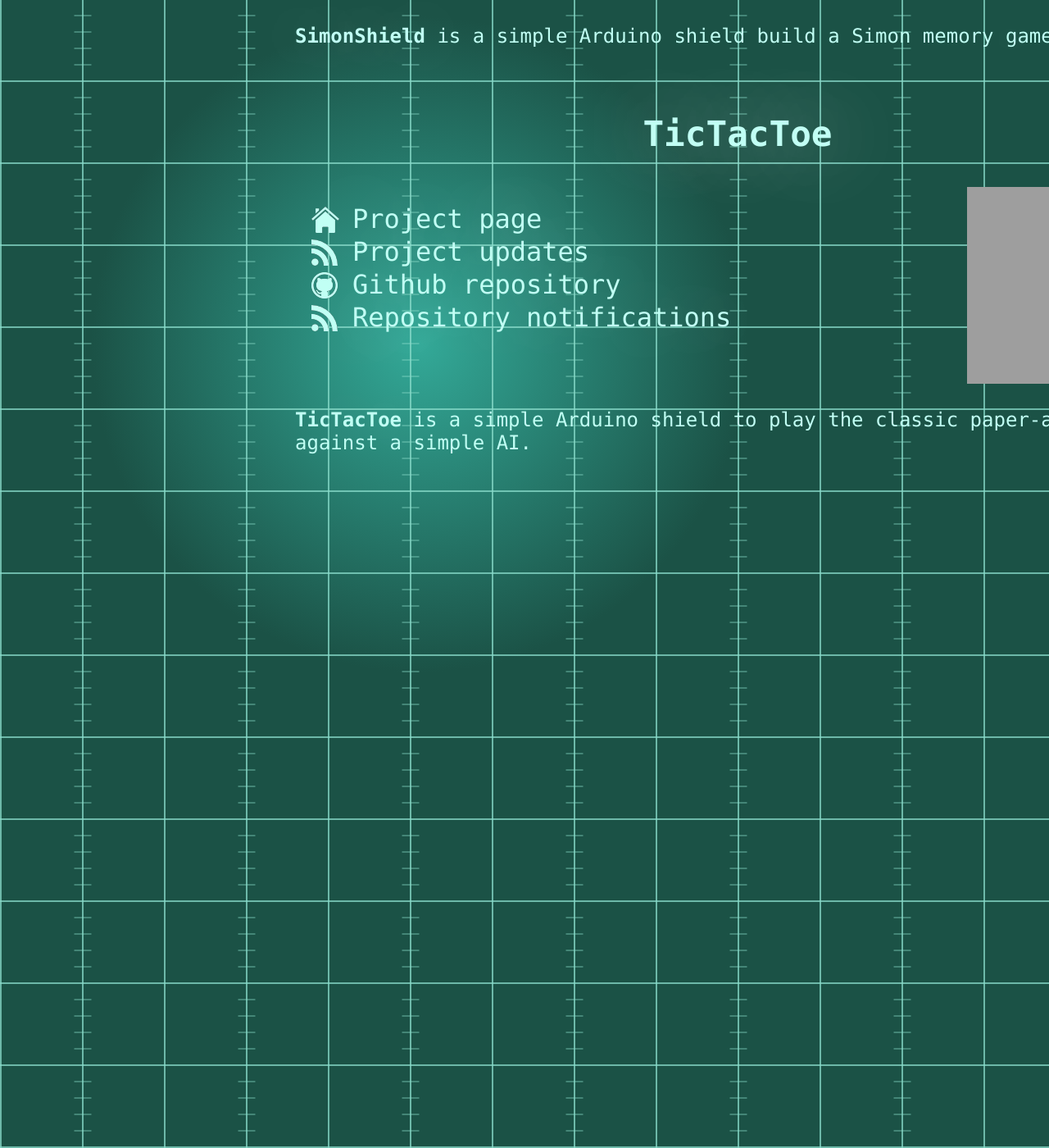
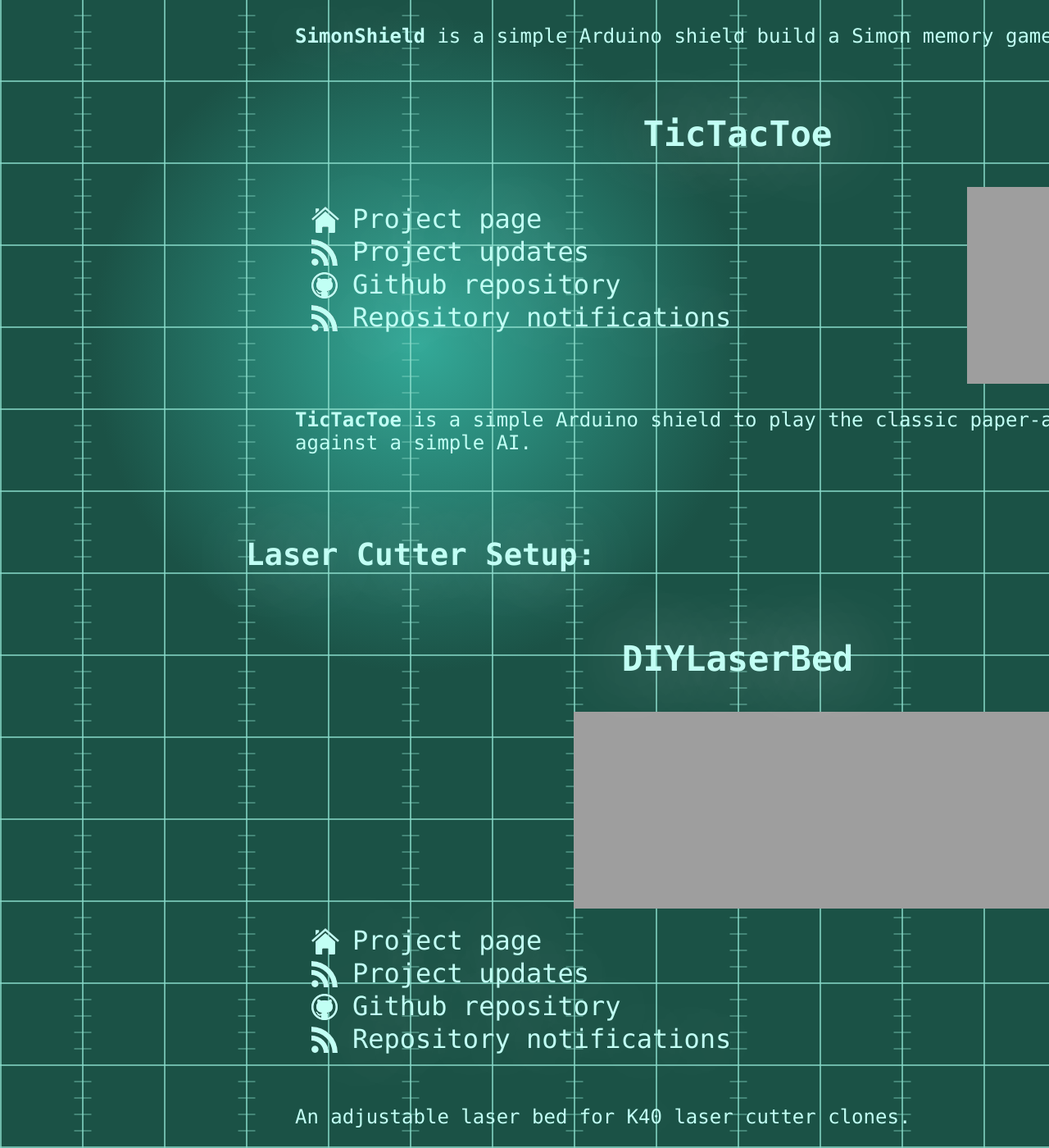
Before and after one commit to hotwolf/hotwolf.github.com, a Jekyll site: the page built from index.html, in a window 1280 px wide and 1400 px high, scrolled down 9312 px. Shown: the whole window at 82% size. Built offline with Jekyll 4.4.1, drawn with Linux system fonts in a browser that asks for light colours; Markdown is read by kramdown in place of the engine named in the settings; some of the changed text lies outside the part shown.

Commit message:
added DIYLaserBed project

```diff
--- a/_includes/ProjectDescriptions.html
+++ b/_includes/ProjectDescriptions.html
@@ -790,3 +790,46 @@
   <p><strong>TicTacToe</strong> is a simple Arduino shield to play the classic paper-and-pencil
     game against a simple AI.</p>
 </div><!--<div id="projectDescripyion">-->
+
+<h2 id="laserCutter">Laser Cutter Setup:</h2>
+
+<h3>
+  <a id="DIYLaserBed" name="DIYLaserBed" href="//hotwolf.github.io/DIYLaserBed">
+    DIYLaserBed
+  </a>
+</h3>
+<div class="projectInfo">
+  <div class="projectImage">
+    <a href="//hotwolf.github.io/DIYLaserBed">
+      <img src="//hotwolf.github.io/DIYLaserBed/images/DIYLB.gif" width="800">
+      <!--<img src="{{ site.url }}/images/hotwolf.png" alt="hotwolf"></img>-->
+    </a>
+  </div><!--<div id="projectImage">-->
+  <div class="projectLinks">
+    <ul>
+      <a href="//hotwolf.github.io/DIYLaserBed">
+	<li class="homeLink">
+	  Project page
+	</li>
+      </a>
+      <a href="//hotwolf.github.io/DIYLaserBed/DIYLaserBed.atom">
+	<li class="feedLink">
+	  Project updates
+	</li>
+      </a>
+      <a href="//github.com/hotwolf/DIYLaserBed">
+	<li class="githubLink">
+	  Github repository
+	</li>
+      </a>
+      <a href="//github.com/hotwolf/DIYLaserBed/commits/master.atom">
+	<li class="feedLink">
+	  Repository notifications
+	</li>
+      </a>
+    </ul>
+  </div><!--<div id="projectLinks">-->
+</div><!--<div id="projectInfo">-->
+<div class="projectDescription">
+  <p>An adjustable laser bed for K40 laser cutter clones.</p>
+</div><!--<div id="projectDescripyion">-->
--- a/_includes/ProjectIndex.html
+++ b/_includes/ProjectIndex.html
@@ -14,6 +14,14 @@
 <a class="active" href="#ColorPanel">
 <h1>ColorPanel</h1>
 A decorative mood light
+</a>
+</div><!--<div id="link">-->
+
+<!-- DIYLaserBed -->
+<div class="link">
+<a class="active" href="#DIYLaserBed">
+<h1>DIYLaserBed</h1>
+A laser cutter bed
 </a>
 </div><!--<div id="link">-->
 
```
